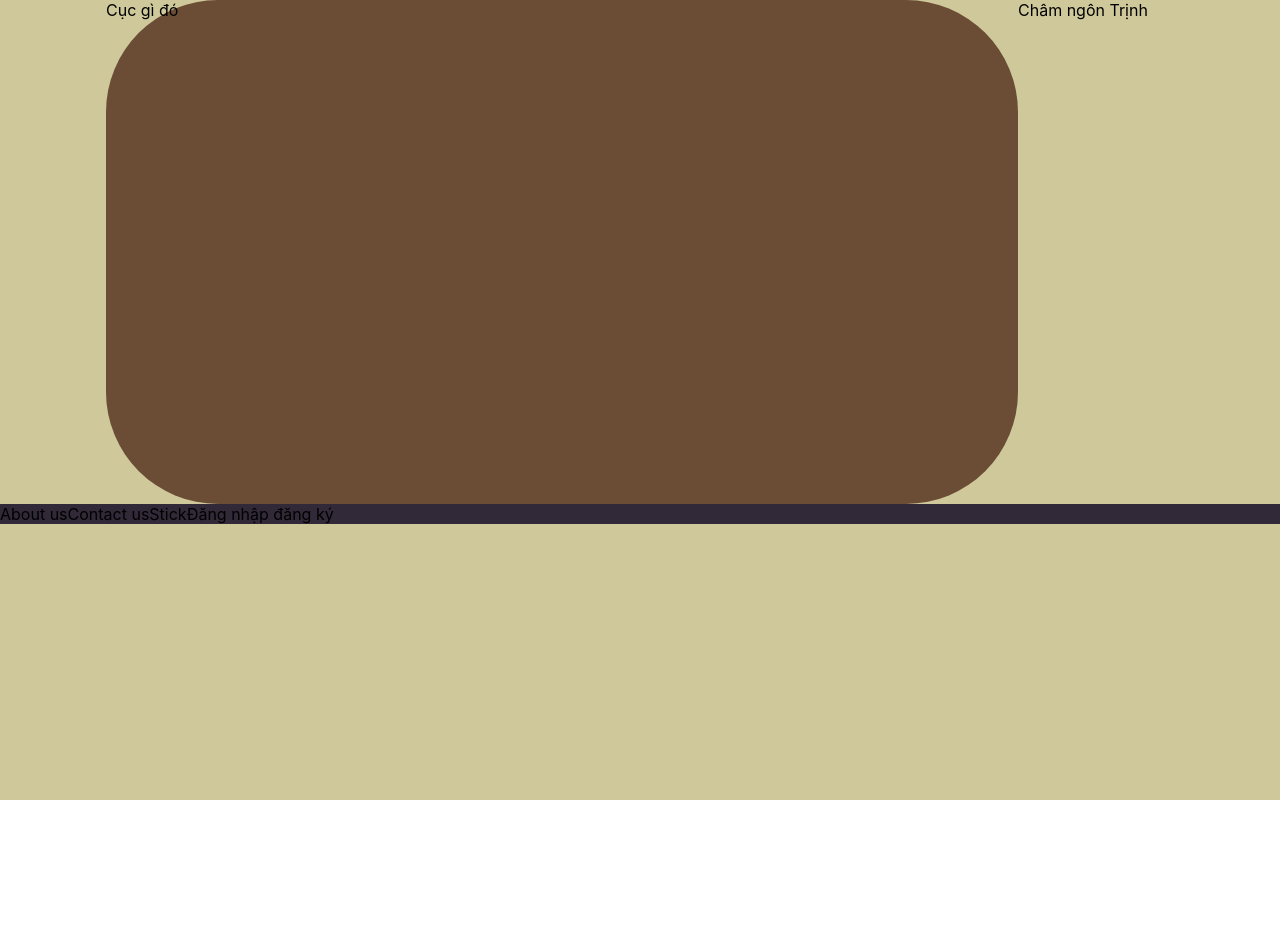
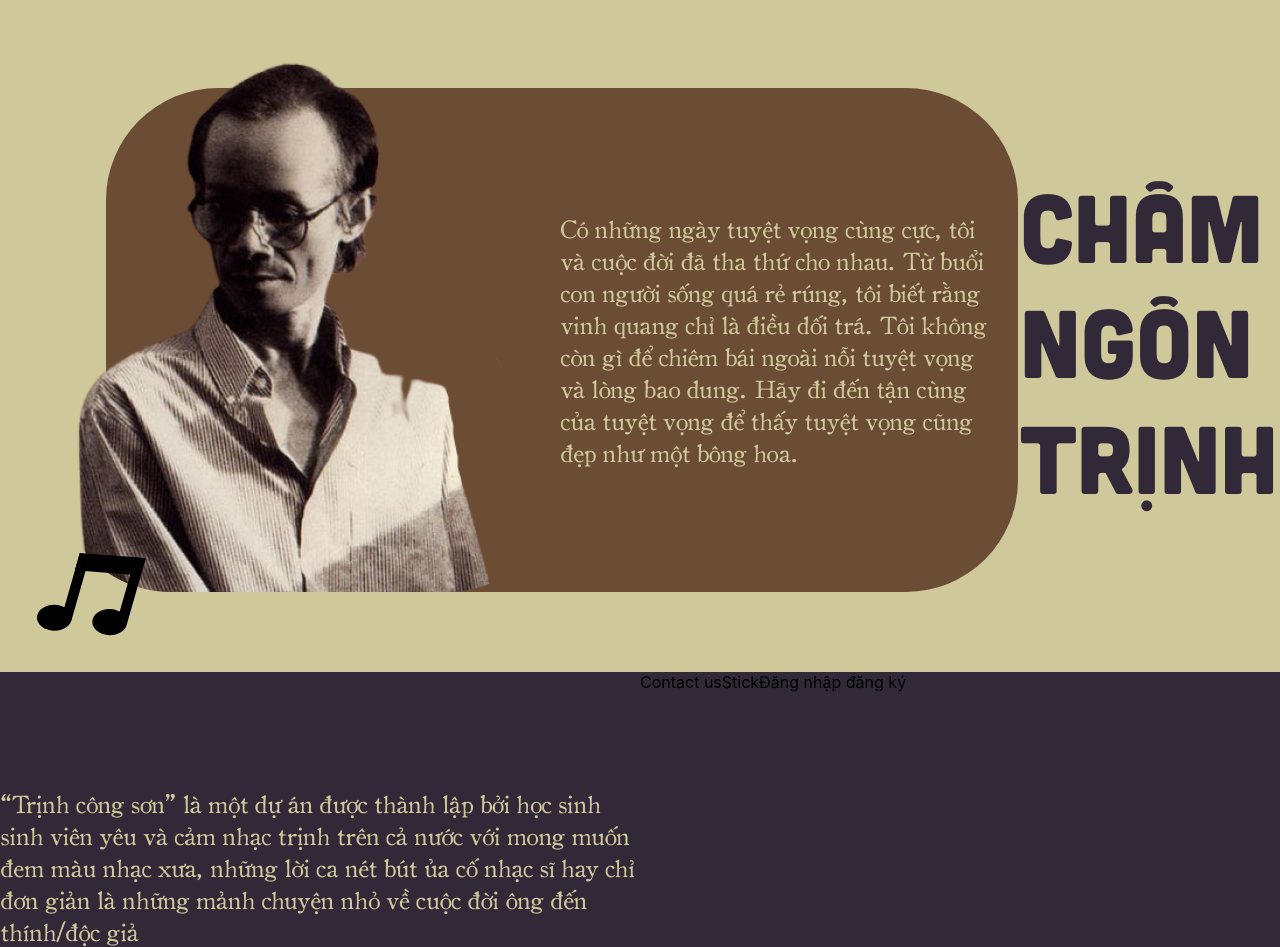
Before and after one commit to YumeAyasaki/blog-fe, a Next.js app: page /meo-studio/3/contact in a window 1280 px wide. Before the commit the page ends 800 px from the top, so only its background shows below. Built offline with nearby package versions, Linux system fonts and the light colour scheme.

Commit message:
Contact page second phase...

```diff
--- a/pages/meo-studio/3/contact/index.js
+++ b/pages/meo-studio/3/contact/index.js
@@ -1,15 +1,38 @@
 import React from 'react'
+import Image from 'next/image'
+
 import styles from './index.module.scss'
+
+const text = 'Có những ngày tuyệt vọng cùng cực, tôi và cuộc đời đã tha thứ cho nhau. Từ buổi con người sống quá rẻ rúng, tôi biết rằng vinh quang chỉ là điều dối trá. Tôi không còn gì để chiêm bái ngoài nỗi tuyệt vọng và lòng bao dung. Hãy đi đến tận cùng của tuyệt vọng để thấy tuyệt vọng cũng đẹp như một bông hoa.'
+
+const textAboutUs = '“Trịnh công sơn” là một dự án được thành lập bởi học sinh sinh viên yêu và cảm nhạc trịnh trên cả nước với mong muốn đem màu nhạc xưa, những lời ca nét bút ủa cố nhạc sĩ hay chỉ đơn giản là những mảnh chuyện nhỏ về cuộc đời ông đến thính/độc giả'
 
 export default function Index() {
   return (
     <div className={styles.page}>
         <div className={styles.content}>
-            <div className={styles.container}>Cục gì đó</div>
-            <div>Châm ngôn Trịnh</div>
+          <div className={styles.container}>
+            <div className={styles.image}>
+              <Image src='/img/contact1.png' alt='img' layout='fill' objectFit='contain'/>
+              <div className={styles.icon}>
+                <Image src='/icon/Simple_Music.svg' alt='img' layout='fill' objectFit='contain'/>
+              </div>
+            </div>
+            <div className={styles.text}>
+              {text}
+            </div>
+          </div>
+          <div className={styles.title}>
+            <div>CHÂM</div>
+            <div>NGÔN</div>
+            <div>TRỊNH</div>
+          </div>
         </div>
         <div className={styles.footer}>
-            <div>About us</div>
+            <div className={styles.aboutUs}>
+              <div className={styles.title}>About us</div>
+              <div className={styles.text}>{textAboutUs}</div>
+            </div>
             <div>Contact us</div>
             <div>Stick</div>
             <div>Đăng nhập đăng ký</div>
--- a/pages/meo-studio/3/contact/index.module.scss
+++ b/pages/meo-studio/3/contact/index.module.scss
@@ -4,6 +4,8 @@
 .page {
     background-color: variables.$primary-color;
     min-height: 100vh;
+
+    padding-top: 5.5rem;
 
     .content {
         display: flex;
@@ -17,21 +19,71 @@
             background: #6B4D35;
             border-radius: 7rem;
 
-            overflow: visible;
+            display: flex;
 
             .image {
+                position: relative;
+                margin-top: -3.5rem; // normal top (left) will not remove the gap they leave behind
+                margin-left: -3rem;
 
+                min-width: 31.375rem;
+                height: 35rem;
+                border-radius: 7rem;
+            }
+
+            .icon {
+                position: relative;
+                margin-top: 32rem;
+                margin-left: -1rem;
+
+                width: 6rem;
+                height: 6rem;
+
+                color: variables.$secondary-color; // Note: Cannot change, have to use something other than Image Nextjs
+                // Or use font like in figma
+                transform: rotate(15.93deg);
             }
 
             .text {
+                position: relative;
+                margin-right: 1.875rem;
+                @include mixins.iCielOldStyle(1.5rem, 2rem, variables.$primary-color);
+                width: 100%;
 
+                align-self: center;
             }
+        }
+
+        .title {
+            @include mixins.iCielCubano(6rem, 7.2rem, variables.$secondary-color);
+            align-self: center;
+            margin-left: auto;
+            margin-right: auto;
         }
     }
 
     .footer {
+        margin-top: 5rem;
         background-color: variables.$secondary-color;
         width: 100%;
         display: flex;
+
+        .aboutUs {
+            width: 50%;
+            .title {
+                @include mixins.iCielCubano(6rem, 7.2rem, variables.$secondary-color);
+            }
+            .text {
+                @include mixins.iCielOldStyle(1.5rem, 2rem, variables.$primary-color);
+            }
+        }
+
+        .contactUs {
+
+        }
+
+        .account {
+
+        }
     }
 }
```
Also changed, not shown: public/img/contact1.png (added).
